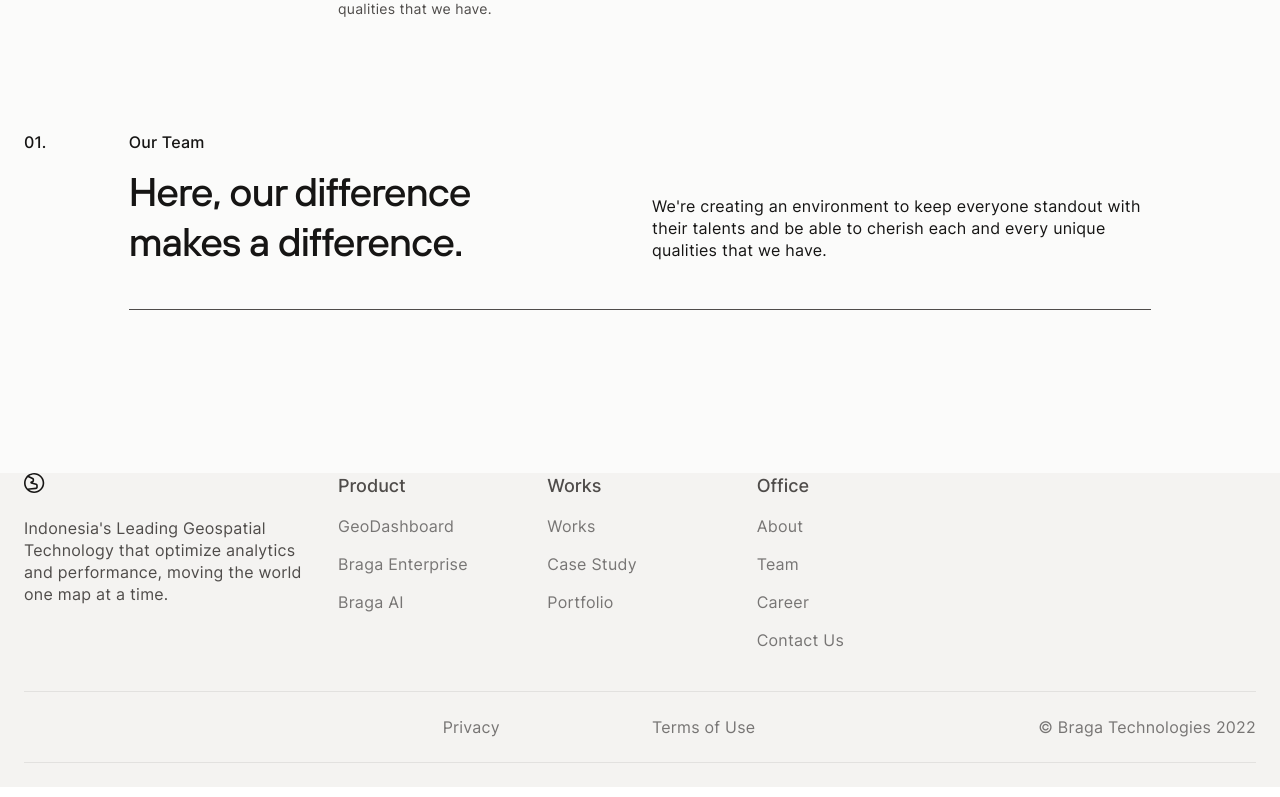
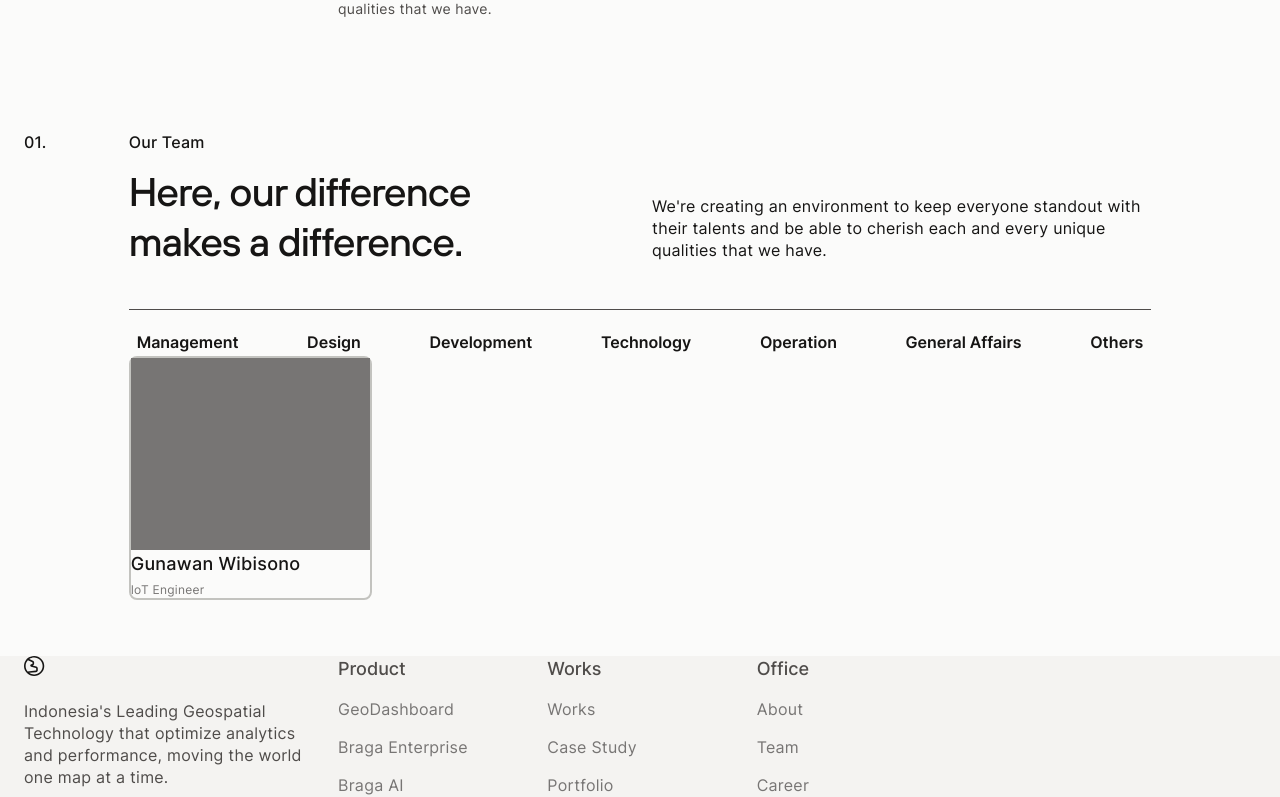
Before and after one commit to FelineJTD/braga-technologies-main-site, a Next.js app: page /company/culture in a window 1280 px wide. Shown: the part 393-1190 px from the top of the page. Built offline with nearby package versions, Linux system fonts and the light colour scheme.

Commit message:
add team

```diff
--- a/pages/company/culture.js
+++ b/pages/company/culture.js
@@ -1,7 +1,7 @@
 import Head from 'next/head'
 
 export default function Culture() {
-
+  const Departments = ['Management', 'Design', 'Development', 'Technology', 'Operation', 'General Affairs', 'Others'];
   return (
     <div>
       <Head>
@@ -30,7 +30,21 @@ export default function Culture() {
           </div>
           <p className='col-start-7 col-span-5 self-end -translate-y-2'>We&apos;re creating an environment to keep everyone standout with their talents and be able to cherish each and every unique qualities that we have.</p>
 
-          <div className='col-start-2 col-span-10 w-full dividerBlack' />
+          <div className='col-start-2 col-span-10 w-full dividerBlack mt-10 mb-3' />
+
+          <div className='col-start-2 col-span-10 flex justify-between'>
+            { Departments.map((department, index) => (
+              <button key={index} className='buttonPlain font-normal'>{department}</button>
+            )) }
+          </div>
+
+          <div className='col-start-2 col-span-10 grid grid-cols-4 gap-4'>
+            <div className='rounded-lg border-2 border-gray-300'>
+              <div className='bg-gray-500 w-full h-48'/>
+              <p className='text-lg bold mb-1'>Gunawan Wibisono</p>
+              <p className='text-xs text-gray-500'>IoT Engineer</p>
+            </div>
+          </div>
         </section>
       </main>
     </div>
--- a/styles/globals.css
+++ b/styles/globals.css
@@ -216,12 +216,16 @@ button {
   @apply border-white bg-white text-gray-600 enabled:hover:bg-gray-200 enabled:hover:border-gray-200 duration-300 text-xs md:text-sm;
 }
 
+.buttonPlain {
+  @apply border-0 p-2 un rounded-none font-normal;
+}
+
 .divider {
   @apply border-t-[1px] border-gray-200 mt-10 mb-4;
 }
 
 .dividerBlack {
-  @apply border-t-[1px] border-gray-600 mt-10 mb-4;
+  @apply border-t-[1px] border-gray-600;
 }
 
 @layer utilities {
```
